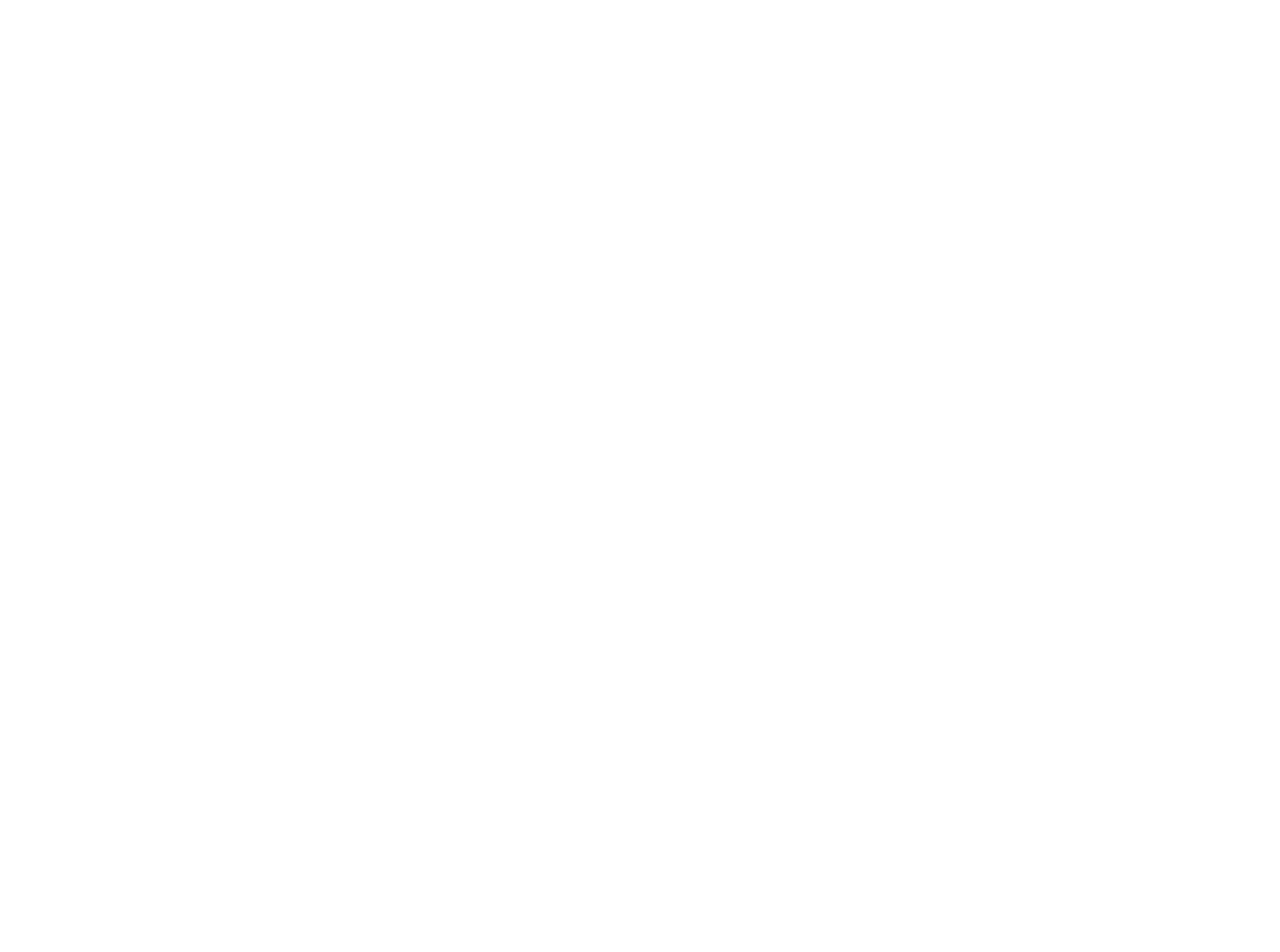
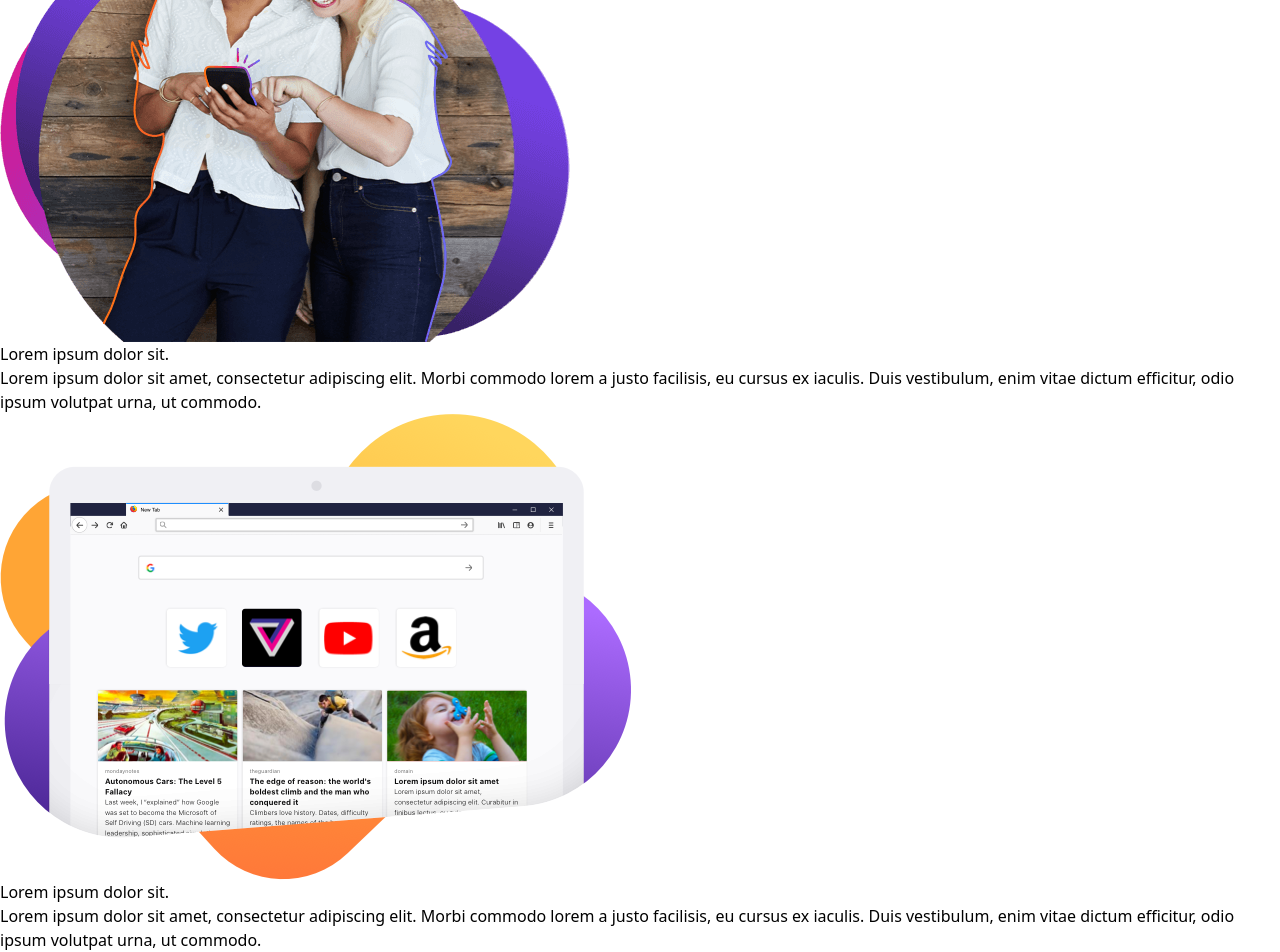
Before and after one commit to lucasfajersztejn/firefox-tailwind, a React (Vite) app: page / in a window 1280 px wide. Shown: the part 5230-6182 px from the top of the page. Before the commit the page ends 5074 px from the top, so only its background shows below. Built offline with nearby package versions, Linux system fonts and the light colour scheme.

Commit message:
Information section done

```diff
--- /dev/null
+++ b/src/components/Information/Information-articles/Info-article/InfoArticle.jsx
@@ -0,0 +1,26 @@
+
+function InfoArticle({ image1, image2 }) {
+  return (
+    <div className="flex md:flex-row flex-col flex-wrap -mx-4 -mb-10">
+      <div className="md:w-1/2 mb-10 px-4 flex flex-col items-center justify-center">
+        <div className="h-80 lg:h-96">
+          <img src={image1} alt="" className="object-cover object-center w-full h-full" />
+        </div>
+
+        <h2 className="text-4xl font-medium mt-6 mb-3">Lorem ipsum dolor sit.</h2>
+        <p className="leading-relaxed text-lg">Lorem ipsum dolor sit amet, consectetur adipiscing elit. Morbi commodo lorem a justo facilisis, eu cursus ex iaculis. Duis vestibulum, enim vitae dictum efficitur, odio ipsum volutpat urna, ut commodo.</p>
+      </div>
+
+      <div className="md:w-1/2 mb-10 px-4 flex flex-col items-center justify-center">
+        <div className="h-80 lg:h-96">
+          <img src={image2} alt="" className="object-cover object-center w-full h-full" />
+        </div>
+
+        <h2 className="text-4xl font-medium mt-6 mb-3">Lorem ipsum dolor sit.</h2>
+        <p className="leading-relaxed text-lg">Lorem ipsum dolor sit amet, consectetur adipiscing elit. Morbi commodo lorem a justo facilisis, eu cursus ex iaculis. Duis vestibulum, enim vitae dictum efficitur, odio ipsum volutpat urna, ut commodo.</p>
+      </div>
+    </div>
+  )
+}
+
+export default InfoArticle;
--- /dev/null
+++ b/src/components/Information/Information-articles/InformationArticles.jsx
@@ -0,0 +1,13 @@
+import InfoArticle from "./Info-article/InfoArticle";
+import info2Img from "../../../assets/img/image_info2.png";
+import info3Img from "../../../assets/img/image_info3.png";
+
+function InformationArticles() {
+  return (
+    <div className="container px-5 pb-24 mx-auto">
+      <InfoArticle image1={info2Img} image2={info3Img}/>
+    </div>
+  )
+}
+
+export default InformationArticles;
--- a/src/components/Information/Information-body/InformationBody.jsx
+++ b/src/components/Information/Information-body/InformationBody.jsx
@@ -6,7 +6,6 @@
     <div className="flex px-5 pb-24 items-center flex-col">
       <div className="relative w-full flex justify-center items-end">
         <img src={img} alt="Mozilla image" className="w-4/5 md:w-8/12 h-1/5 mb-10 object-cover object-center rounded" />
-
         <svg xmlns="http://www.w3.org/2000/svg" viewBox="0 0 1242 532" className="absolute -z-10">
           <path fill="none" stroke="#ffba2d" stroke-width="2"
               d="M1198.8 232.3c4.7 3 6.1 9.1 3.2 13.8l-.2.3c-2.8 4.5-1.3 10.4 3.2 13.2 4.6 2.8 10.5 1.5 13.4-2.9l.2-.3c3.1-4.7 9.4-6 14.2-3.1 4.8 3 6.3 9.3 3.3 14.1-8.9 14.1-27.8 18.3-42 9.5-14.3-8.8-18.7-27.4-9.8-41.4 3-4.7 9.3-6.2 14.1-3.3l.2.1h.2z">
--- a/src/components/Information/Information.jsx
+++ b/src/components/Information/Information.jsx
@@ -1,52 +1,15 @@
 import info1Img from "../../assets/img/image_info1.png";
-import info2Img from "../../assets/img/image_info2.png";
-import info3Img from "../../assets/img/image_info3.png";
+import InformationArticles from "./Information-articles/InformationArticles";
 import InformationBody from "./Information-body/InformationBody";
 
 function Information() {
   return (
     <section>
       <h1 className="md:text-6xl text-5xl text-center font-medium md:mt-40 md:mb-80 my-28">Mozilla Firefox your best ally</h1>
-
       <InformationBody img={info1Img} />
+      <InformationArticles />
     </section>
   )
 }
 
 export default Information;
-
-/*
-
-<svg xmlns="http://www.w3.org/2000/svg" viewBox="0 0 1242 532" class="absolute -z-10">
-  <path fill="none" stroke="#ffba2d" stroke-width="2"
-      d="M1198.8 232.3c4.7 3 6.1 9.1 3.2 13.8l-.2.3c-2.8 4.5-1.3 10.4 3.2 13.2 4.6 2.8 10.5 1.5 13.4-2.9l.2-.3c3.1-4.7 9.4-6 14.2-3.1 4.8 3 6.3 9.3 3.3 14.1-8.9 14.1-27.8 18.3-42 9.5-14.3-8.8-18.7-27.4-9.8-41.4 3-4.7 9.3-6.2 14.1-3.3l.2.1h.2z">
-  </path>
-  <linearGradient id="a2" x1="1046.5737" x2="1180.3937" y1="142.2743" y2="50.0583"
-      gradientTransform="matrix(1 0 0 -1 0 519.0001)" gradientUnits="userSpaceOnUse">
-      <stop offset="0" stop-color="#ffda65"></stop>
-      <stop offset="1" stop-color="#ff9741"></stop>
-  </linearGradient>
-  <circle cx="1096.9" cy="411.4" r="120.5" fill="url(#a2)"></circle>
-  <linearGradient id="b2" x1="-83.934" x2="122.2983" y1="-272.8492" y2="-30.4322"
-      gradientTransform="matrix(.766 -.6428 -.6428 -.766 175.4476 172.2943)" gradientUnits="userSpaceOnUse">
-      <stop offset="0" stop-color="#c857f1"></stop>
-      <stop offset="1" stop-color="#2ebffc"></stop>
-  </linearGradient>
-  <path fill="url(#b2)"
-      d="M45.1 300.6l323-271C421.4-15.3 501-8.3 545.8 45.1l.2.2c44.8 53.4 37.8 132.9-15.5 177.7l-323 271C154 538.7 74.4 531.8 29.7 478.4l-.2-.2c-44.8-53.3-37.8-132.9 15.6-177.6z">
-  </path>
-  <path fill="none" stroke="#ff008b" stroke-width="2"
-      d="M130.5 193.8L522.4 58.9c52.9-18.2 110.5 9.9 128.7 62.8h0c18.2 52.9-9.9 110.5-62.8 128.7L196.5 385.3c-52.9 18.2-110.5-9.9-128.7-62.8h0c-18.3-52.9 9.8-110.5 62.7-128.7z">
-  </path>
-  <circle cx="811.9" cy="81.2" r="12" fill="#ff008b"></circle>
-  <linearGradient id="c2" x1="733.0189" x2="647.999" y1="-193.4654" y2="-16.5744"
-      gradientTransform="scale(1 -1) rotate(32.997 1111.38555617 211.5247949)" gradientUnits="userSpaceOnUse">
-      <stop offset="0" stop-color="#f80089"></stop>
-      <stop offset="1" stop-color="#b833e1"></stop>
-  </linearGradient>
-  <path fill="url(#c2)"
-      d="M678 256.3L981.8 59.1c58.4-37.9 136.5-21.3 174.5 37.1l.1.2c37.9 58.4 21.3 136.5-37.1 174.5L815.5 468.1C757.1 506 679 489.4 641.1 431l-.1-.2c-38-58.4-21.4-136.5 37-174.5z">
-  </path>
-</svg>
-
-*/
```
